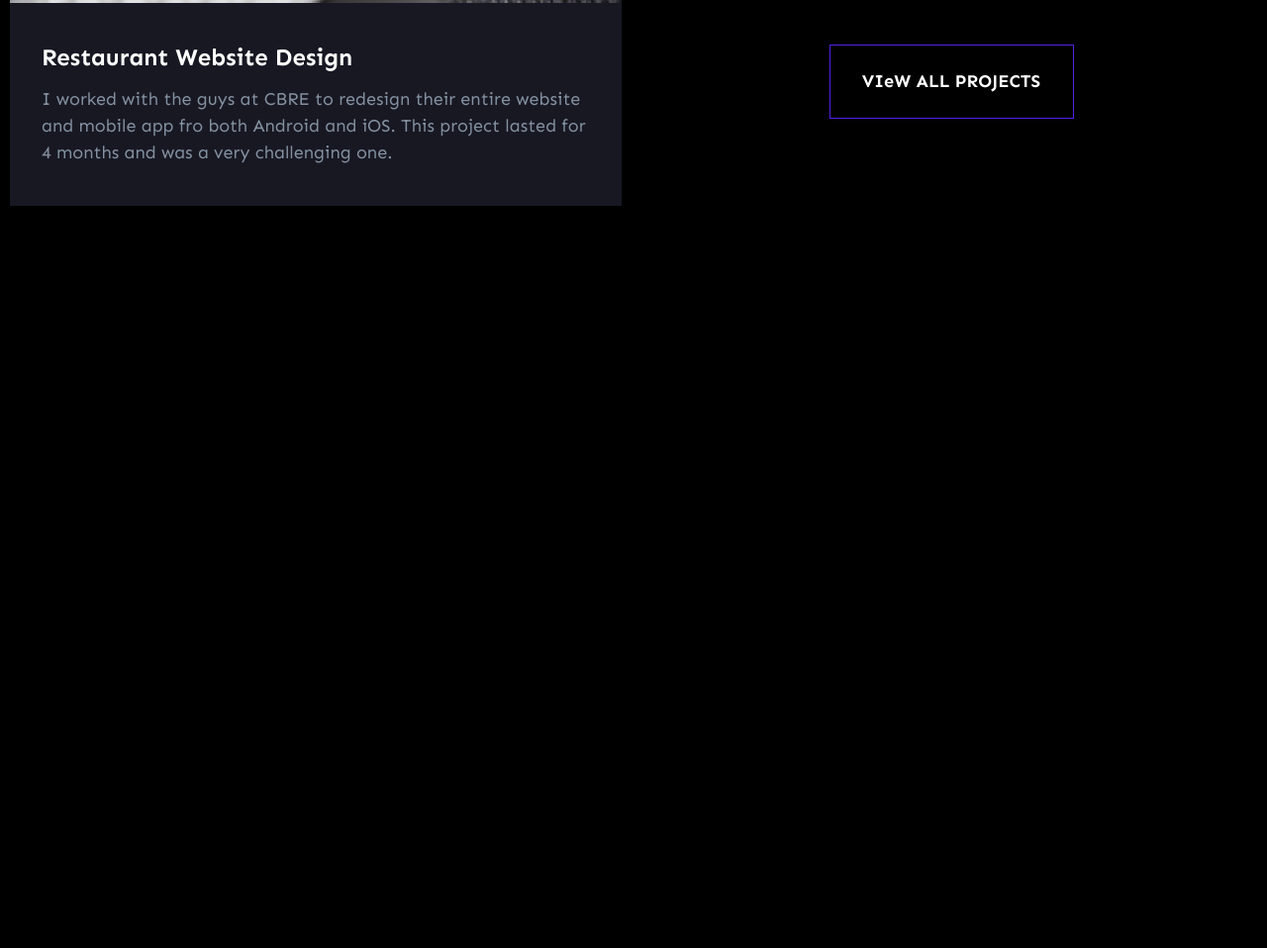
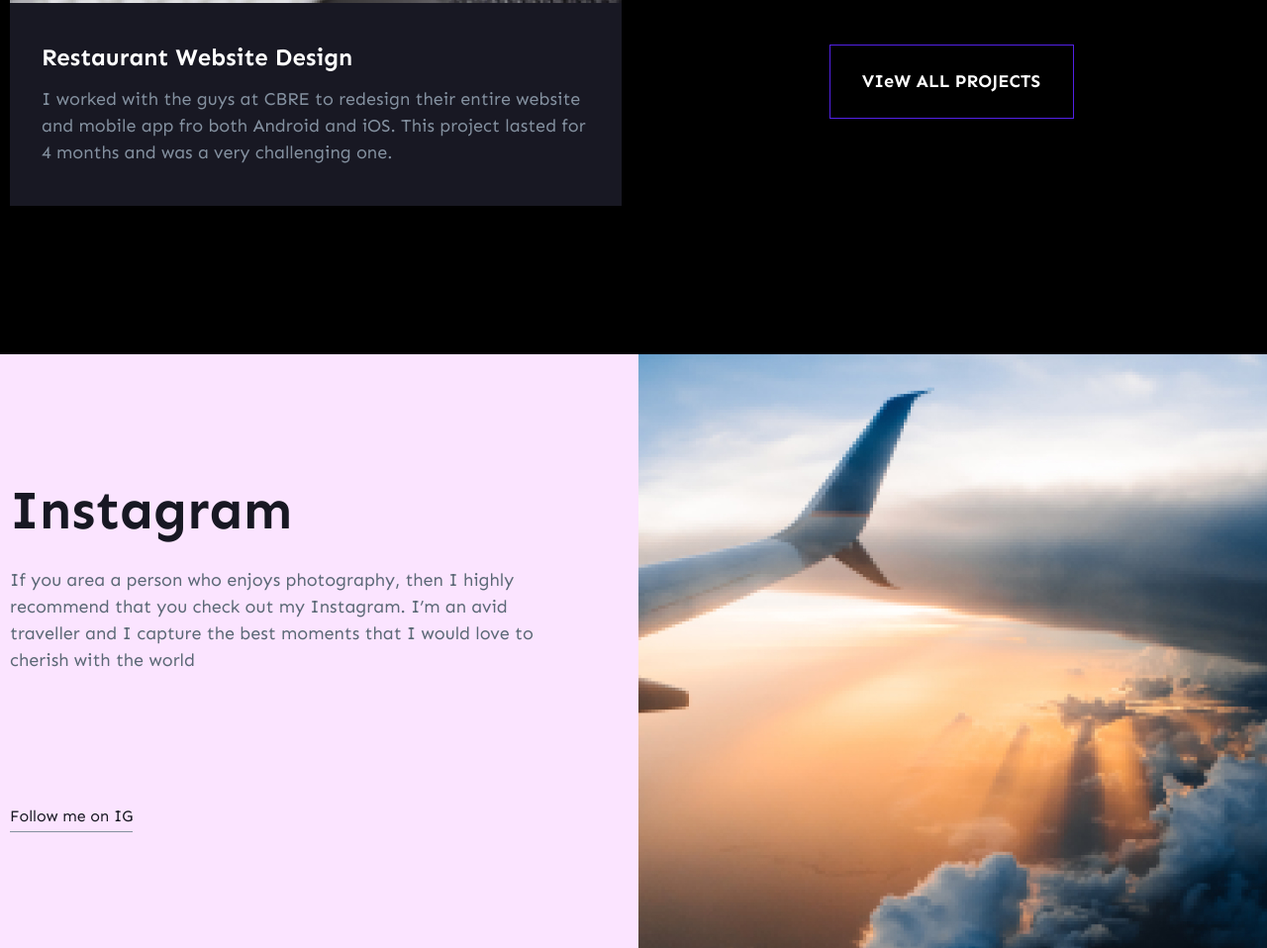
Before and after one commit to Moonsh1nee/Robin_designer, a website: page index.html in a window 1280 px wide. Shown: the part 4907-5865 px from the top of the page at 99% size. Before the commit the page ends 5265 px from the top, so only its background shows below. Drawn offline with nearby package versions, Linux system fonts and the light colour scheme; files that its build step writes are made by us from their sources.

Commit message:
Add instagram section

```diff
--- a/index.html
+++ b/index.html
@@ -249,6 +249,25 @@
         </div>
     </section>
 
+    <section class="instagram-section" aria-label="instagram section">
+        <div class="container-lg">
+            <div class="instagram">
+                <div class="instagram__info">
+                    <h2 class="instagram__info-title">Instagram</h2>
+                    <p class="instagram__info-description">
+                        If you area a person who enjoys photography,
+                        then I highly recommend that you check out my Instagram.
+                        I’m an avid traveller and
+                        I capture the best moments that I would love to cherish with the world
+                    </p>
+                    <a href="#" class="instagram__info-link">Follow me on IG</a>
+                </div>
+
+                <img src="assets/img/instagram/instagram.jpg" alt="instagram bg" class="instagram__img">
+            </div>
+        </div>
+    </section>
+
 </main>
 
 <script src="js/swiper.js"></script>
--- a/styles/_importer.scss
+++ b/styles/_importer.scss
@@ -6,3 +6,4 @@
 @forward 'skillset';
 @forward 'swiper';
 @forward 'projects';
+@forward 'instagram';
--- /dev/null
+++ b/styles/_instagram.scss
@@ -0,0 +1,104 @@
+@use "variables" as v;
+@use "mixins" as m;
+@use "placeholders";
+@use "sass:color";
+
+.instagram-section {
+  background-color: v.$violet_accent;
+
+  .container-lg {
+    padding-right: 0;
+  }
+
+  .instagram {
+    @include m.d-flex(end, center, nowrap, row, 75px, 0);
+
+    &__info {
+      max-width: 580px;
+      width: 50%;
+      color: v.$level_1;
+      @include m.d-flex(center, start, nowrap, column, 0, 24px);
+      flex: 0 1 auto;
+
+      &-description {
+        margin-bottom: 110px;
+        max-width: 535px;
+        color: v.$dark_grey;
+      }
+
+      &-link {
+        font-size: 16px;
+        position: relative;
+        @extend %hover-link;
+
+        &:after {
+          content: '';
+          width: 100%;
+          height: 1px;
+          background-color: v.$label_grey;
+          @include m.position(absolute, 1, -1, bottom, left, -7px, 0);
+        }
+      }
+    }
+
+    &__img {
+      max-width: 720px;
+      width: 50%;
+      height: 600px;
+      object-fit: cover;
+
+      flex: 0 1 50%;
+    }
+
+    @media (max-width: v.$media_xl) {
+      @include m.d-flex(space-between, center, nowrap, row, 0, 0);
+
+      &__info {
+        width: 40%;
+        margin: 0 auto;
+      }
+    }
+
+    @media (max-width: v.$media_md) {
+      &__info {
+        &-title {
+          @include m.font(40px, 700, v.$level_1);
+        }
+
+        &-description {
+          margin-bottom: 70px;
+        }
+      }
+    }
+
+  }
+  @media (max-width: v.$media_sm) {
+    .container-lg {
+      padding: 0;
+    }
+
+    .instagram {
+      @include m.d-flex(start, start, nowrap, column, 0, 0);
+
+      &__info {
+        padding: 50px 20px;
+        max-width: 560px;
+        width: 100%;
+
+        &-title {
+          @include m.font(32px, 700, v.$level_1);
+        }
+
+        &-description {
+          margin-bottom: 65px;
+        }
+      }
+
+      &__img {
+        max-width: 576px;
+        width: 100%;
+        height: 450px;
+      }
+    }
+  }
+}
```
Also changed, not shown: assets/img/instagram/instagram.jpg (added).
